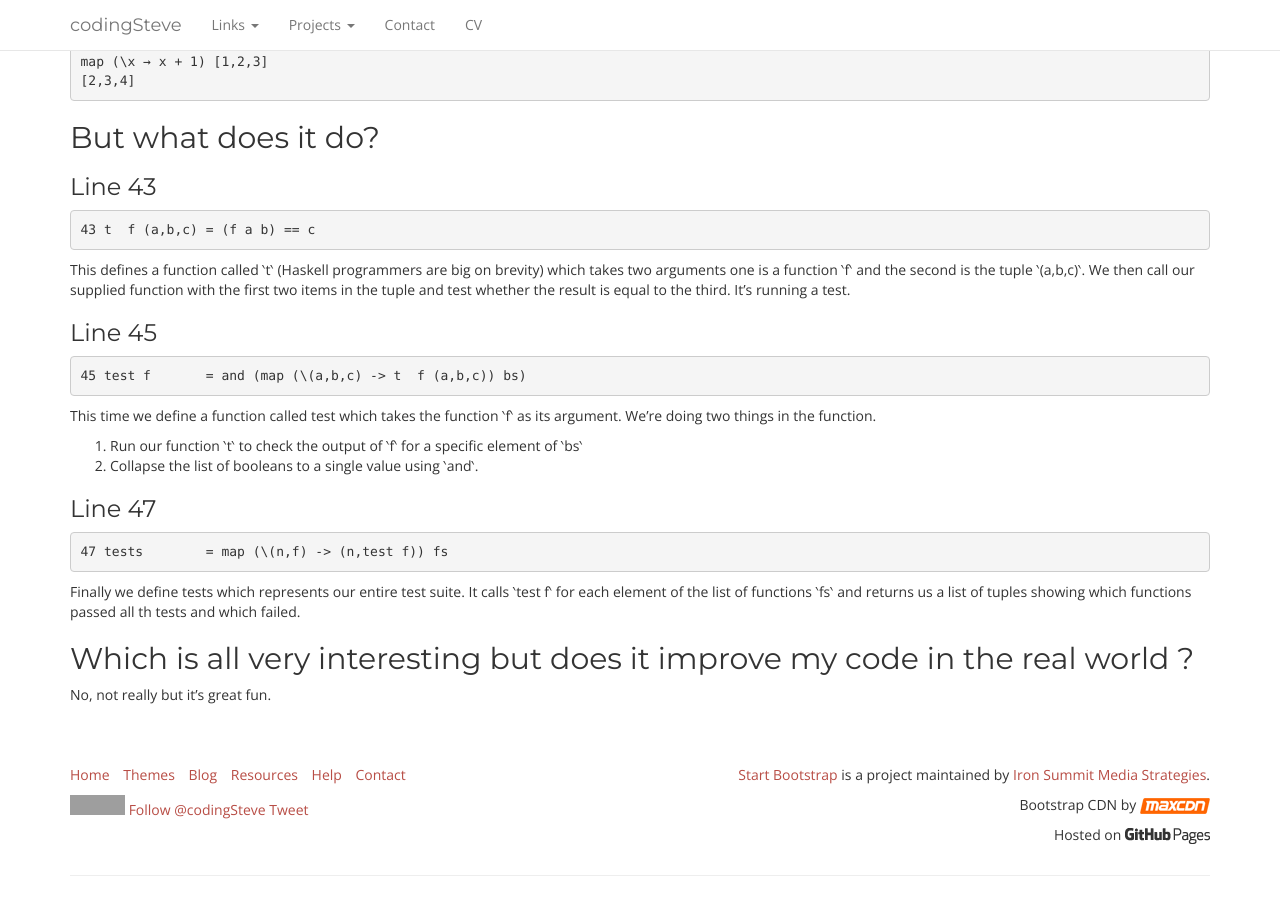
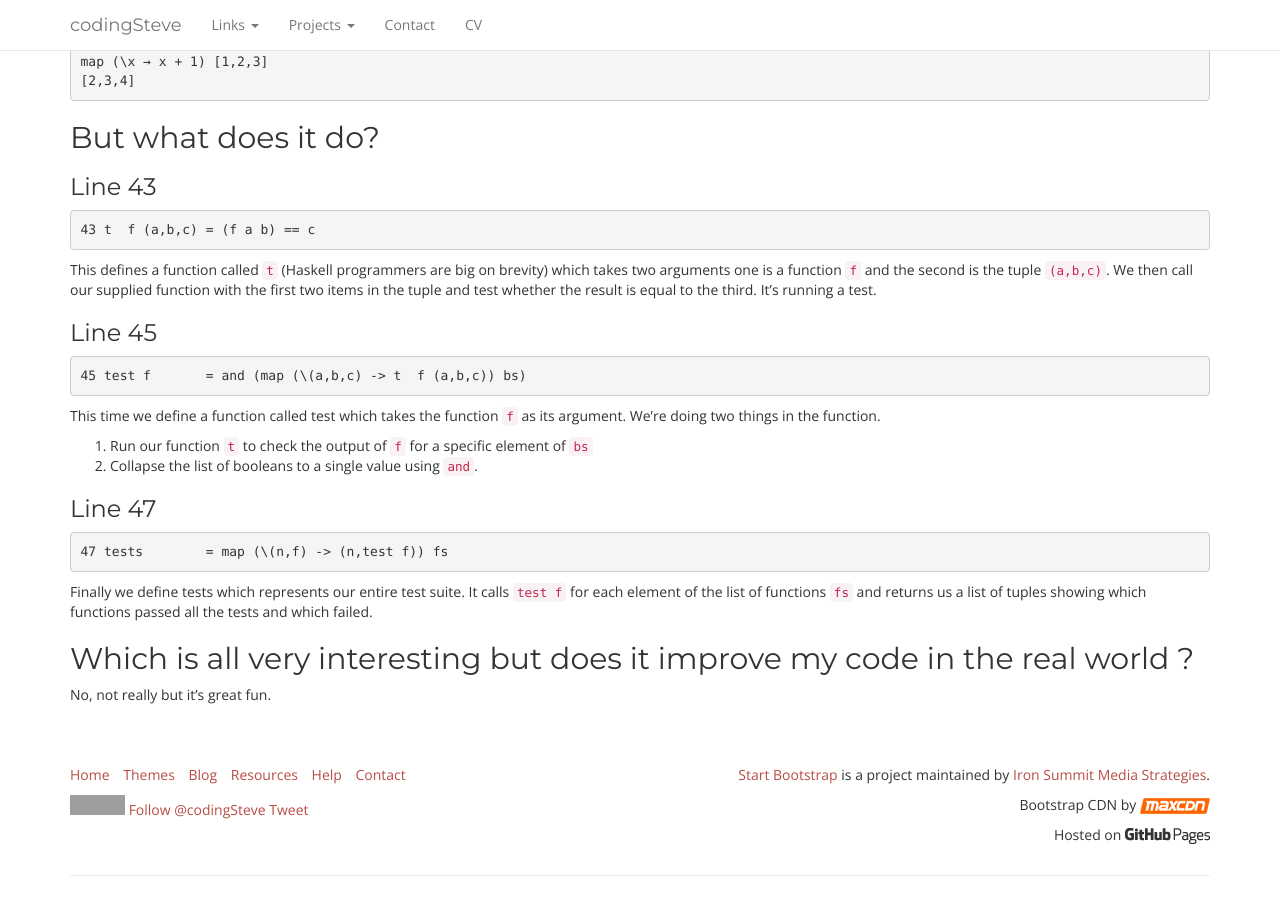
Before and after one commit to codingSteve/codingSteve.github.io, a Jekyll site: the page built from docs/2015-11-05-haskell.md, in a window 1280 px wide and 900 px high, scrolled down 1243 px. Built offline with Jekyll 4.4.1, drawn with Linux system fonts in a browser that asks for light colours; nearby versions of some CDN libraries; comment, search, counter and statistics services are not loaded; grey boxes are pictures that could not be loaded.

```diff
--- a/docs/2015-11-05-haskell.md
+++ b/docs/2015-11-05-haskell.md
@@ -78,23 +78,23 @@ We supply a function and a list to operate on like this
 
     43 t  f (a,b,c) = (f a b) == c
 
-This defines a function called ‵t‵ (Haskell programmers are big on brevity) which takes two arguments one is a function ‵f‵ and the second is the tuple ‵(a,b,c)‵. We then call our supplied function with the first two items in the tuple and test whether the result is equal to the third. It's running a test.
+This defines a function called `t` (Haskell programmers are big on brevity) which takes two arguments one is a function `f` and the second is the tuple `(a,b,c)`. We then call our supplied function with the first two items in the tuple and test whether the result is equal to the third. It's running a test.
 
 
 ###Line 45
 
     45 test f       = and (map (\(a,b,c) -> t  f (a,b,c)) bs)
 
-This time we define a function called test which takes the function ‵f‵ as its argument.
+This time we define a function called test which takes the function `f` as its argument.
 We're doing two things in the function.
-1. Run our function ‵t‵ to check the output of ‵f‵ for a specific element of ‵bs‵
-2. Collapse the list of booleans to a single value using ‵and‵.
+1. Run our function `t` to check the output of `f` for a specific element of `bs`
+2. Collapse the list of booleans to a single value using `and`.
 
 ###Line 47
 
     47 tests        = map (\(n,f) -> (n,test f)) fs
 
-Finally we define tests which represents our entire test suite. It calls ‵test f‵ for each element of the list of functions ‵fs‵ and returns us a list of tuples showing which functions passed all th tests and which failed.
+Finally we define tests which represents our entire test suite. It calls `test f` for each element of the list of functions `fs` and returns us a list of tuples showing which functions passed all the tests and which failed.
 
 ##Which is all very interesting but does it improve my code in the real world ?
 
```
Also changed, not shown: docs/essentials.md (renamed from docs/2015-10-21-essentials.md, +1 -0 lines), docs/links.md (added, +48 -0 lines).
